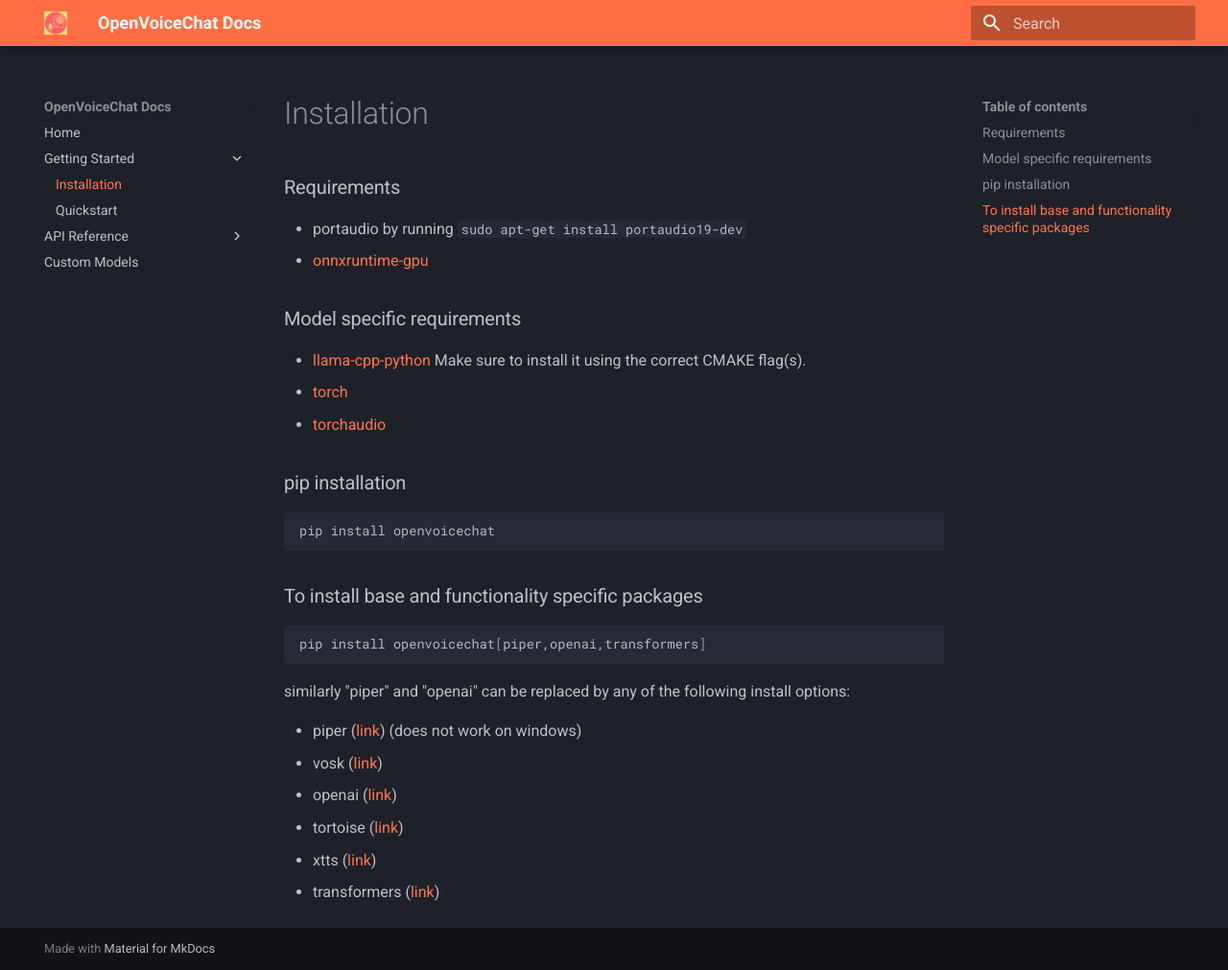
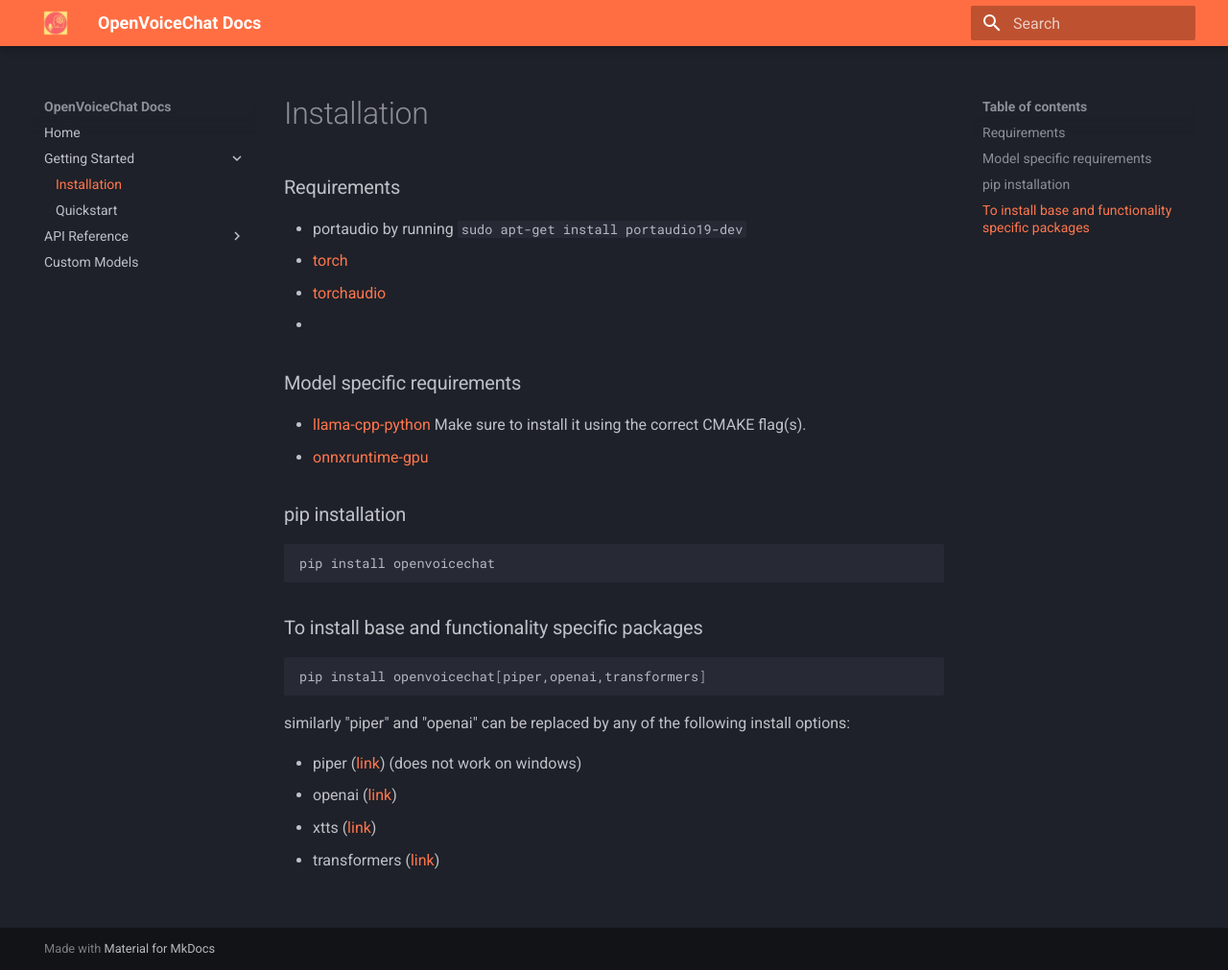
Before and after one commit to Finity-Alpha/OpenVoiceChat, an MkDocs documentation site: the page built from docs/getting-started/installation.md, in a window 1280 px wide and 1011 px high. Shown: the whole window at 96% size. Built offline with MkDocs 1.6.1 and Material for MkDocs 9.7.7, drawn with Linux system fonts in a browser that asks for light colours.

Commit message:
Update install docs

```diff
--- a/docs/getting-started/installation.md
+++ b/docs/getting-started/installation.md
@@ -2,12 +2,13 @@
 
 ### Requirements
 - portaudio by running `sudo apt-get install portaudio19-dev `
-- [onnxruntime-gpu](https://onnxruntime.ai/docs/install/)
+- [torch](https://pytorch.org/get-started/locally/)
+- [torchaudio](https://pytorch.org/get-started/locally/)
+-
 ### Model specific requirements
 - [llama-cpp-python](https://llama-cpp-python.readthedocs.io/en/latest/)
 Make sure to install it using the correct CMAKE flag(s).
-- [torch](https://pytorch.org/get-started/locally/)
-- [torchaudio](https://pytorch.org/get-started/locally/)
+- [onnxruntime-gpu](https://onnxruntime.ai/docs/install/)
 
 
 ### pip installation
@@ -23,8 +24,6 @@
 similarly "piper" and "openai" can be replaced by any of the following install options:
 
 - piper ([link](https://github.com/rhasspy/piper)) (does not work on windows)
-- vosk ([link](https://github.com/alphacep/vosk-api))
 - openai ([link](https://github.com/openai/openai-python))
-- tortoise ([link](https://github.com/neonbjb/tortoise-tts))
 - xtts ([link](https://github.com/coqui-ai/TTS))
 - transformers ([link](https://github.com/huggingface/transformers))
```
